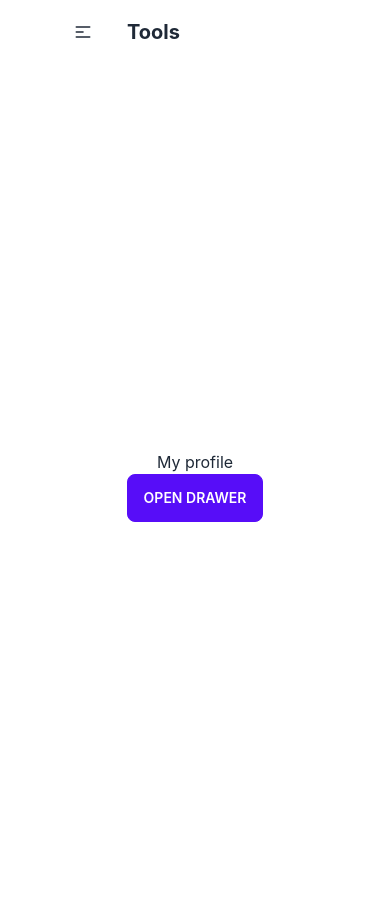
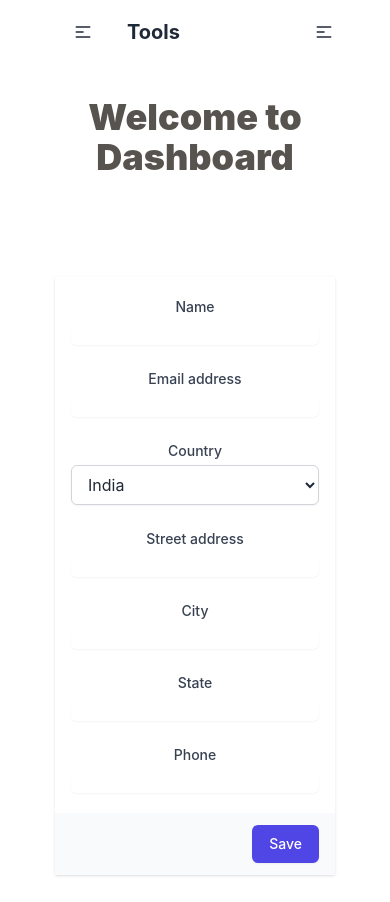
Before and after one commit to anusuya-bhattacharjee/manufacturer-website-client-side, a React (Create React App) app: page /dashboard/my-profile in a window 390 px wide. Shown: the top 902 px of the page. Built offline with nearby package versions, Linux system fonts and the light colour scheme; no server answers.

Commit message:
My-Profile-UI-done

```diff
--- a/src/Components/Dashboard/AddReview.js
+++ b/src/Components/Dashboard/AddReview.js
@@ -6,6 +6,7 @@ const AddReview = () => {
         const addreview = event.target.review.value;
         const ratings = event.target.ratings.value;
         const Review = { review: addreview, ratings: ratings};
+
 
         fetch("http://localhost:5000/addReview", {
             method: "POST",
--- a/src/Components/Dashboard/Dashboard.js
+++ b/src/Components/Dashboard/Dashboard.js
@@ -1,26 +1,32 @@
-import React from 'react';
-import { Link, Outlet } from 'react-router-dom';
+import React from "react";
+import { Link, Outlet } from "react-router-dom";
 
 const Dashboard = () => {
   return (
     <div class="drawer drawer-mobile">
-  <input id="my-drawer-2" type="checkbox" class="drawer-toggle" />
+      <input id="dashboard-sidebar" type="checkbox" class="drawer-toggle" />
       <div class="drawer-content flex flex-col items-center justify-center">
         {/* <!-- Page content here --> */}
-    {/* <p className="font-black dark:text-white text-4xl text-stone-600"> Welcome to Dashboard</p> */}
+        <p className="font-black dark:text-white text-4xl text-stone-600 mb-10">
+          {" "}
+          Welcome to Dashboard
+        </p>
         <Outlet></Outlet>
-    <label for="my-drawer-2" class="btn btn-primary drawer-button lg:hidden">Open drawer</label>
-
       </div>
       <div class="drawer-side">
         <label for="my-drawer-2" class="drawer-overlay"></label>
         <ul class="menu p-4 overflow-y-auto w-80 bg-base-100 text-base-content">
           {/* <!-- Sidebar content here --> */}
-      <li><Link to="/dashboard/my-orders">My Orders</Link></li>
-      <li><Link to="/dashboard/add-review">Add a Review</Link></li>
-      <li><Link to="/dashboard/my-profile">My Profile</Link></li>
+          <li>
+            <Link to="/dashboard/my-orders">My Orders</Link>
+          </li>
+          <li>
+            <Link to="/dashboard/add-review">Add a Review</Link>
+          </li>
+          <li>
+            <Link to="/dashboard/my-profile">My Profile</Link>
+          </li>
         </ul>
-
       </div>
     </div>
   );
--- a/src/Components/Dashboard/MyProfile.js
+++ b/src/Components/Dashboard/MyProfile.js
@@ -2,10 +2,62 @@ import React from 'react';
 
 const MyProfile = () => {
     return (
-        <div>
-            <h2>My profile</h2>
+<div className="mt-10 sm:mt-0">
+  <div className="md:grid">
+    <div className="mt-5 md:mt-0 md:col-span-2">
+      <form action="#" method="POST">
+        <div className="shadow overflow-hidden sm:rounded-md">
+          <div className="px-4 py-5 bg-white sm:p-6">
+            <div className="grid grid-cols-6 gap-6">
+              <div className="col-span-6">
+                <label for="first_name" class="block text-sm font-medium text-gray-700">Name</label>
+                <input type="text" name="first_name" id="first_name" autocomplete="given-name" class="mt-1 focus:ring-indigo-500 focus:border-indigo-500 block w-full shadow-sm sm:text-sm border-gray-600 rounded-md"/>
+              </div>
+
+              <div className="col-span-6 ">
+                <label for="email_address" class="block text-sm font-medium text-gray-700">Email address</label>
+                <input type="text" name="email_address" id="email_address" autocomplete="email" class="mt-1 focus:ring-indigo-500 focus:border-indigo-500 block w-full shadow-sm sm:text-sm border-gray-600 rounded-md"/>
+              </div>
+
+              <div className="col-span-6 ">
+                <label for="country" class="block text-sm font-medium text-gray-700">Country</label>
+                <select id="country" name="country" autocomplete="country" class="mt-1 block w-full py-2 px-3 border border-gray-300 bg-white rounded-md shadow-sm focus:outline-none focus:ring-indigo-500 focus:border-indigo-500 sm:text-sm">
+                  <option>India</option>
+                  <option>Bangladesh</option>
+                </select>
+              </div>
+
+              <div className="col-span-6">
+                <label for="street_address" class="block text-sm font-medium text-gray-700">Street address</label>
+                <input type="text" name="street_address" id="street_address" autocomplete="street-address" class="mt-1 focus:ring-indigo-500 focus:border-indigo-500 block w-full shadow-sm sm:text-sm border-gray-600 rounded-md"/>
+              </div>
+
+              <div className="col-span-6 sm:col-span-6 lg:col-span-2">
+                <label for="city" class="block text-sm font-medium text-gray-700">City</label>
+                <input type="text" name="city" id="city" class="mt-1 focus:ring-indigo-500 focus:border-indigo-500 block w-full shadow-sm sm:text-sm border-gray-600 rounded-md"/>
+              </div>
+
+              <div className="col-span-6 sm:col-span-3 lg:col-span-2">
+                <label for="state" class="block text-sm font-medium text-gray-700">State</label>
+                <input type="text" name="state" id="state" class="mt-1 focus:ring-indigo-500 focus:border-indigo-500 block w-full shadow-sm sm:text-sm border-gray-600 rounded-md"/>
+              </div>
+
+              <div className="col-span-6 sm:col-span-3 lg:col-span-2">
+                <label for="state" class="block text-sm font-medium text-gray-700">Phone</label>
+                <input type="text" name="state" id="state" class="mt-1 focus:ring-indigo-500 focus:border-indigo-500 block w-full shadow-sm sm:text-sm border-gray-600 rounded-md"/>
+              </div>
+            </div>
+          </div>
+          <div className="px-4 py-3 bg-gray-50 text-right sm:px-6">
+            <button type="submit" class="inline-flex justify-center py-2 px-4 border border-transparent shadow-sm text-sm font-medium rounded-md text-white bg-indigo-600 hover:bg-indigo-700 focus:outline-none focus:ring-2 focus:ring-offset-2 focus:ring-indigo-500">
+              Save
+            </button>
+          </div>
         </div>
-    );
+      </form>
+    </div>
+  </div>
+</div>    );
 };
 
 export default MyProfile;
--- a/src/Components/Home/Tools.js
+++ b/src/Components/Home/Tools.js
@@ -11,7 +11,7 @@ const Tools = () => {
     return (
         <div>
          <h4 className="text-3xl mt-5 font-bold text-center text-teal-500">Tools</h4>
-         <div className="grid grid-cols-1 md:grid-cols-2 lg:grid-cols-3 gap-5 my-12 mb-20">
+         <div className="grid grid-cols-1 md:grid-cols-2 lg:grid-cols-3 gap-5 my-12 mb-10">
             {
                 tools.map(tool => <Tool
                 key={tool._id}
--- a/src/Components/Shared/Navbar.js
+++ b/src/Components/Shared/Navbar.js
@@ -71,6 +71,24 @@ const Navbar = () => {
                 <div className="navbar-center hidden lg:flex">
                   <ul className="menu menu-horizontal p-0">{menuItems}</ul>
                 </div>
+                <div className="navbar-end">
+                <label tabIndex="1" for="dashboard-sidebar" className="btn-btn-ghost lg:hidden">
+                <svg
+                        xmlns="http://www.w3.org/2000/svg"
+                        className="h-5 w-5"
+                        fill="none"
+                        viewBox="0 0 24 24"
+                        stroke="currentColor"
+                      >
+                        <path
+                          strokeLinecap="round"
+                          strokeLinejoin="round"
+                          strokeWidth="2"
+                          d="M4 6h16M4 12h8m-8 6h16"
+                        />
+                      </svg>
+                </label>
+                </div>
               </div>
             </div>
           );
```
Lines whose indentation alone changed are shown as unchanged.
